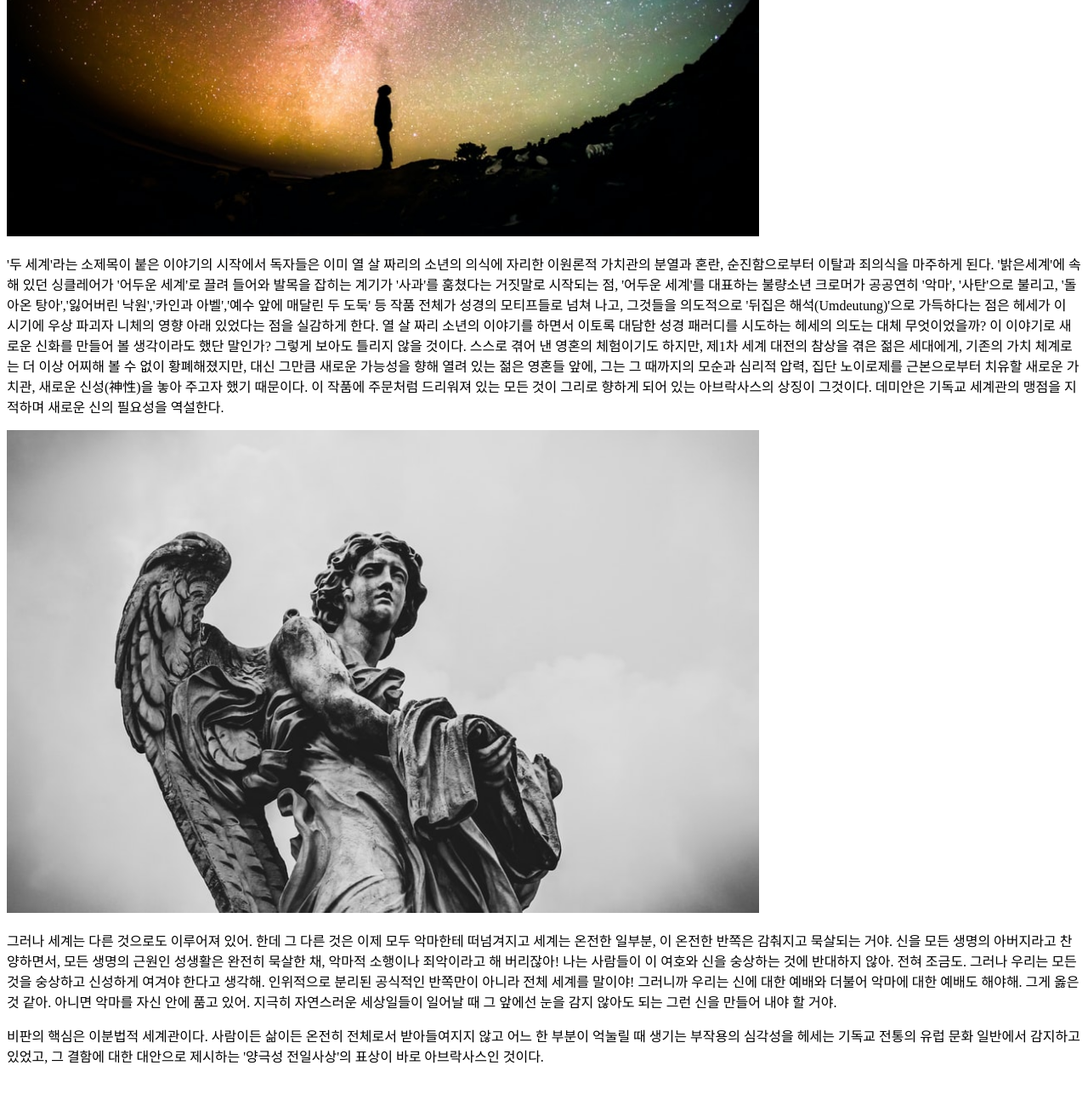
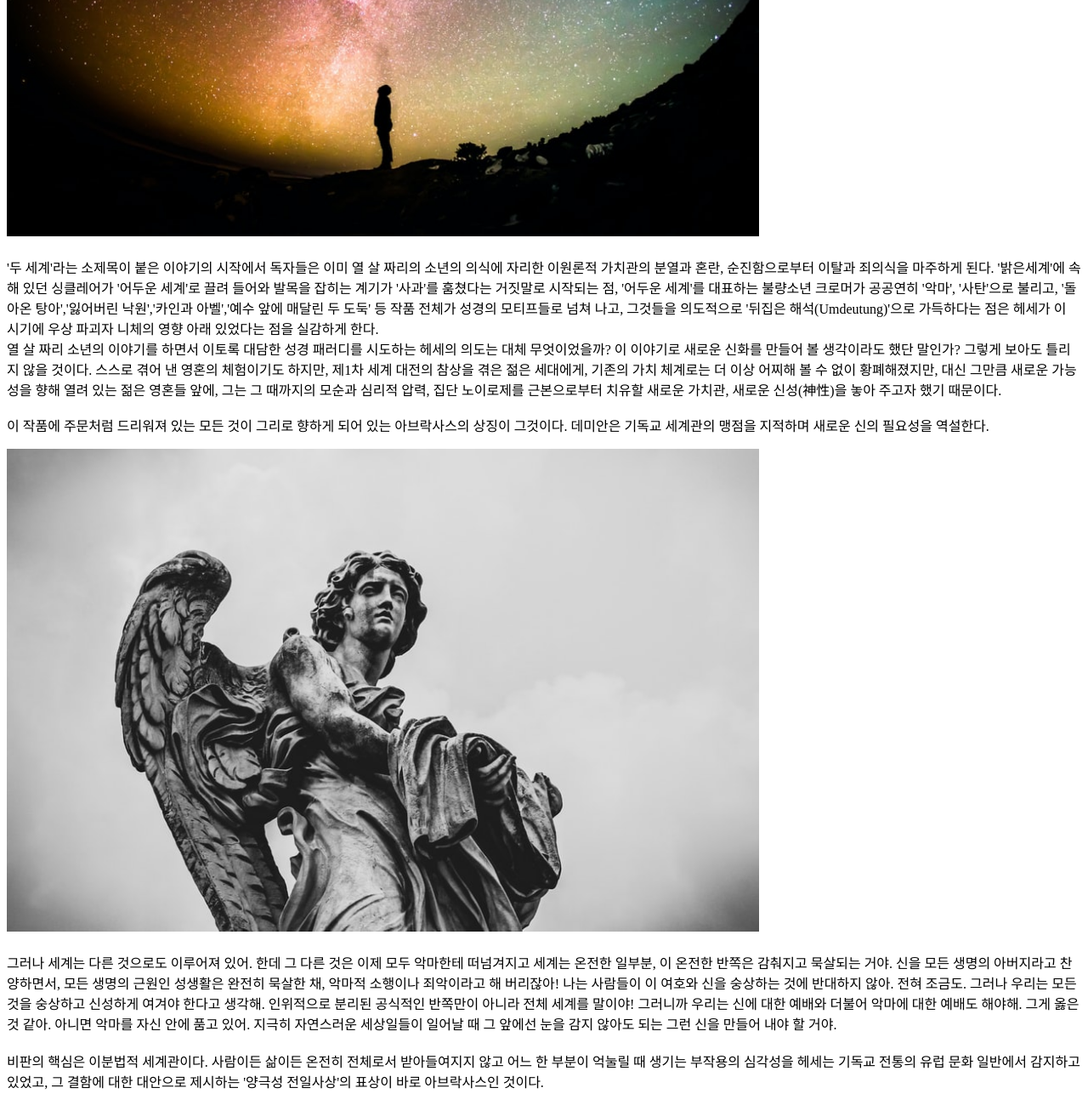
Before and after one commit to wlsthfdl/my-first-website, a plain HTML site: page js_3.html in a window 1280 px wide. Shown: the part 593-1893 px from the top of the page at 85% size. Before the commit the page ends 1863 px from the top, so only its background shows below. Drawn offline with Linux system fonts and the light colour scheme.

Commit message:
Add files via upload
최종

```diff
--- a/js_3.html
+++ b/js_3.html
@@ -16,25 +16,26 @@
    <h3>3. 온전한 자기가 되기 위한 고통의 과정</h3>
    <img src ="demian2.jpg" width="70%">
 
-   <p>
+   <p style = "margin-top:20px;">
       '두 세계'라는 소제목이 붙은 이야기의 시작에서 독자들은 이미 열 살 짜리의 소년의 의식에
       자리한 이원론적 가치관의 분열과 혼란, 순진함으로부터 이탈과 죄의식을 마주하게 된다.
       '밝은세계'에 속해 있던 싱클레어가 '어두운 세계'로 끌려 들어와 발목을 잡히는 계기가
       '사과'를 훔쳤다는 거짓말로 시작되는 점, '어두운 세계'를 대표하는 불량소년 크로머가
       공공연히 '악마', '사탄'으로 불리고, '돌아온 탕아','잃어버린 낙원','카인과 아벨','예수 앞에 매달린 두 도둑'
       등 작품 전체가 성경의 모티프들로 넘쳐 나고, 그것들을 의도적으로 '뒤집은 해석(Umdeutung)'으로
-      가득하다는 점은 헤세가 이 시기에 우상 파괴자 니체의 영향 아래 있었다는 점을 실감하게 한다.
+      가득하다는 점은 헤세가 이 시기에 우상 파괴자 니체의 영향 아래 있었다는 점을 실감하게 한다.<br>
       열 살 짜리 소년의 이야기를 하면서 이토록 대담한 성경 패러디를 시도하는 헤세의 의도는 대체 무엇이었을까?
       이 이야기로 새로운 신화를 만들어 볼 생각이라도 했단 말인가?
       그렇게 보아도 틀리지 않을 것이다. 스스로 겪어 낸 영혼의 체험이기도 하지만, 제1차 세계 대전의 참상을
       겪은 젊은 세대에게, 기존의 가치 체계로는 더 이상 어찌해 볼 수 없이 황폐해졌지만,
       대신 그만큼 새로운 가능성을 향해 열려 있는 젊은 영혼들 앞에, 그는 그 때까지의 모순과 심리적 압력,
-      집단 노이로제를 근본으로부터 치유할 새로운 가치관, 새로운 신성(神性)을 놓아 주고자 했기 때문이다.
+      집단 노이로제를 근본으로부터 치유할 새로운 가치관, 새로운 신성(神性)을 놓아 주고자 했기 때문이다.<br>
+      <br>
       이 작품에 주문처럼 드리워져 있는 모든 것이 그리로 향하게 되어 있는 아브락사스의 상징이 그것이다.
-      데미안은 기독교 세계관의 맹점을 지적하며 새로운 신의 필요성을 역설한다.
+      데미안은 기독교 세계관의 맹점을 지적하며 새로운 신의 필요성을 역설한다.<br>
    </p>
    <img src ="a.jpg" width="70%">
-   <p>
+   <p style = "margin-top:20px;">
       그러나 세계는 다른 것으로도 이루어져 있어. 한데 그 다른 것은 이제 모두 악마한테 떠넘겨지고
       세계는 온전한 일부분, 이 온전한 반쪽은 감춰지고 묵살되는 거야. 신을 모든 생명의 아버지라고 찬양하면서,
       모든 생명의 근원인 성생활은 완전히 묵살한 채, 악마적 소행이나 죄악이라고 해 버리잖아! 나는 사람들이
@@ -44,10 +45,10 @@
       아니면 악마를 자신 안에 품고 있어. 지극히 자연스러운 세상일들이 일어날 때 그 앞에선 눈을 감지 않아도 되는
       그런 신을 만들어 내야 할 거야.
    </p>
-   <p>
+   <p style = "margin-top:20px;">
       비판의 핵심은 이분법적 세계관이다. 사람이든 삶이든 온전히 전체로서 받아들여지지 않고 어느 한 부분이 억눌릴 때
       생기는 부작용의 심각성을 헤세는 기독교 전통의 유럽 문화 일반에서 감지하고 있었고, 그 결함에 대한 대안으로 제시하는
-      '양극성 전일사상'의 표상이 바로 아브락사스인 것이다.
+      '양극성 전일사상'의 표상이 바로 아브락사스인 것이다. <br>
    </p>
 </body>
 </html>
```
Also changed, not shown: index.html (+2 -2 lines), js_1.html (+3 -3 lines), js_2.html (+3 -3 lines).
